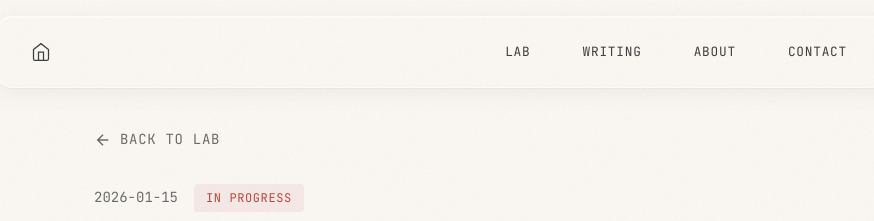
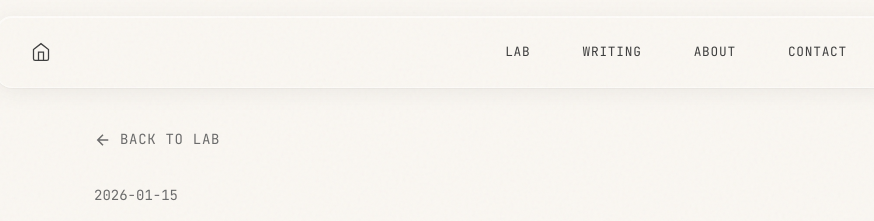
Before and after one commit to giffen/giffen-me, an Astro site: page /lab/brown-note in a window 1280 px wide. Shown: the top 221 px of the page, without its empty margins (194-1068 px from the left). Built offline with nearby package versions, Linux system fonts and the light colour scheme; Astro itself is replaced by a stand-in of ours; a web font is replaced by a local one.

Commit message:
Adding live URL for Brown Note project.

```diff
--- a/src/content/lab/brown-note.md
+++ b/src/content/lab/brown-note.md
@@ -2,10 +2,11 @@
 title: "Brown Note"
 description: "A peer support app for bathroom isolation - because you're not alone on the throne"
 date: "2026-01-15"
-status: "in-progress"
+status: "complete"
 tags: ["mobile", "gamification", "health-tech", "peer-support", "b2c", "community"]
 image: "/images/lab/brown-note.png"
 featuredImage: "/images/lab/brown-note-feature.png"
+liveUrl: "https://www.brownnote.app"
 published: true
 ---
 
```
